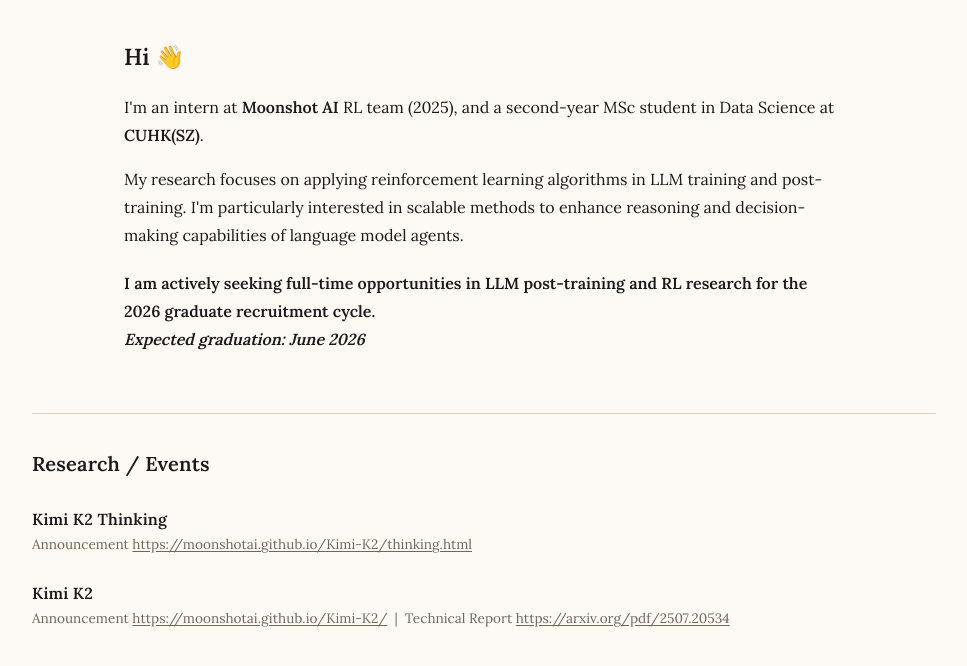
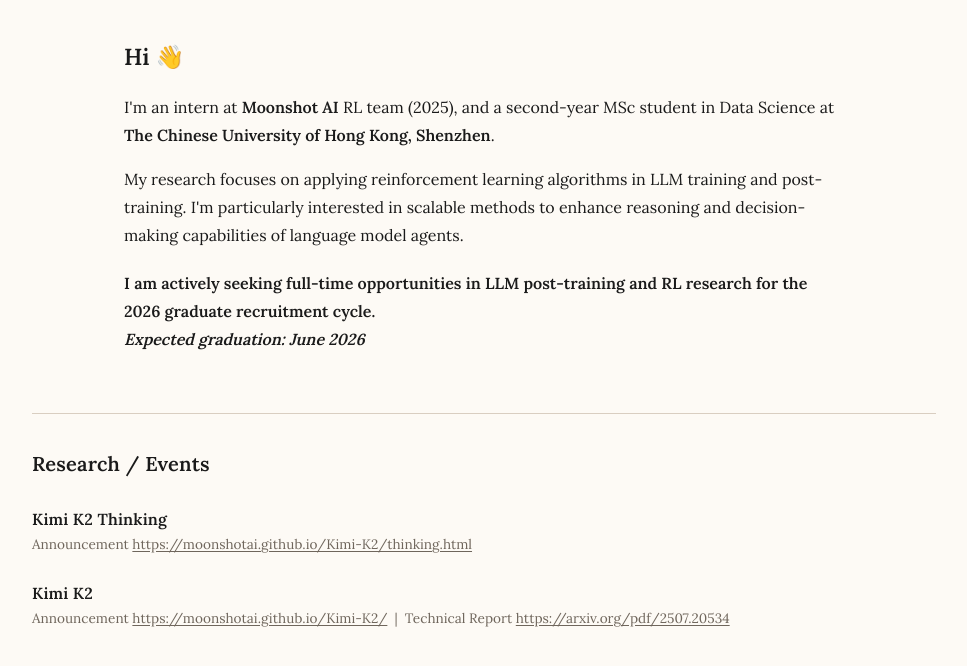
Before and after one commit to supahao/supahao.github.io, a plain HTML site: page index.html in a window 1280 px wide. Shown: the part 196-862 px from the top of the page, without its empty margins (156-1123 px from the left). Drawn offline with Linux system fonts and the light colour scheme.

Commit message:
Update index.html

```diff
--- a/index.html
+++ b/index.html
@@ -177,7 +177,7 @@
 
     <div class="intro">
       <h2>Hi 👋</h2>
-      <p>I'm an intern at <strong>Moonshot AI</strong> RL team (2025), and a second-year MSc student in Data Science at <strong>CUHK(SZ)</strong>.</p>
+      <p>I'm an intern at <strong>Moonshot AI</strong> RL team (2025), and a second-year MSc student in Data Science at <strong>The Chinese University of Hong Kong, Shenzhen</strong>.</p>
       <p>My research focuses on applying reinforcement learning algorithms in LLM training and post-training. I'm particularly interested in scalable methods to enhance reasoning and decision-making capabilities of language model agents.</p>
       <p style="margin-top: 20px;">
         <strong>I am actively seeking full-time opportunities in LLM post-training and RL research for the 2026 graduate recruitment cycle.<br><em>Expected graduation: June 2026</em></strong>
```
